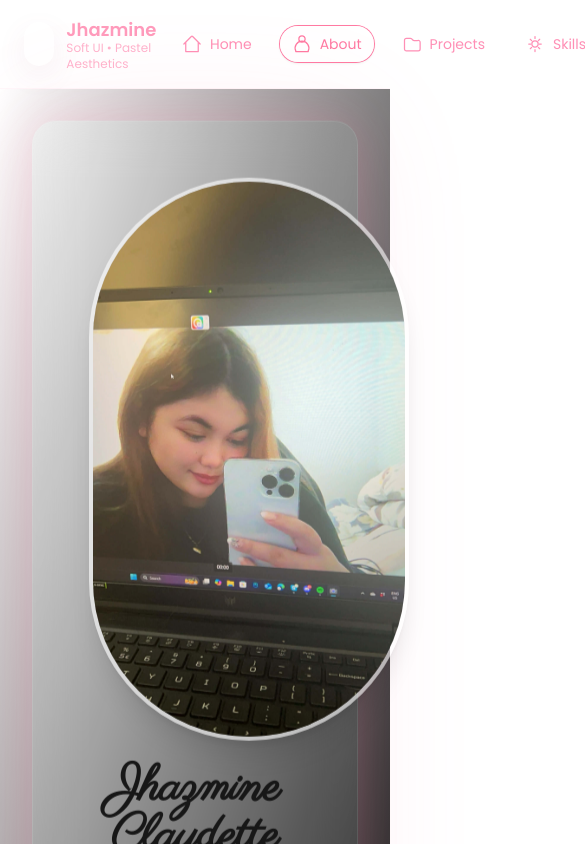
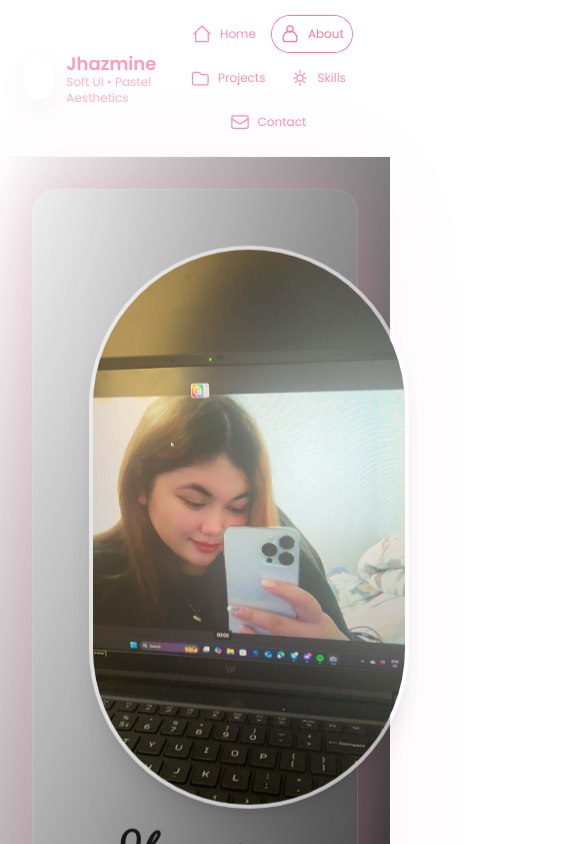
Before and after one commit to Jhazminaaa23/Baldeviso_nextjs_portfolio, a Next.js app: page /about in a window 390 px wide. Shown: the top 844 px of the page, 585 px wide, since content can reach past the window. Built offline with nearby package versions, Linux system fonts and the light colour scheme.

Commit message:
fix nav bar for responsive design

```diff
--- a/app/component/header.jsx
+++ b/app/component/header.jsx
@@ -22,7 +22,7 @@ export default function RootHeader() {
           </Link>
         </div>
 
-        <nav className="flex gap-4 items-center">
+        <nav className="flex flex-wrap justify-center gap-2 sm:gap-4 items-center">
           {[
             { href: "/home", label: "Home", icon: "M2.25 12l8.954-8.955c.44-.439 1.152-.439 1.591 0L21.75 12M4.5 9.75V21h15V9.75" },
             { href: "/about", label: "About", icon: "M15.75 6a3.75 3.75 0 1 1-7.5 0 3.75 3.75 0 0 1 7.5 0ZM4.5 20.25a8.25 8.25 0 1 1 15 0v.75H4.5v-.75Z" },
@@ -33,7 +33,7 @@ export default function RootHeader() {
             <Link
               key={item.href}
               href={item.href}
-              className={`flex items-center gap-2 px-3 py-2 rounded-full text-sm transition-all ${path === item.href ? 'bg-white/80 shadow-sm text-[#ff7aa2] ring-1 ring-pastel-rose/10' : 'text-[#ff8fb5] hover:text-[#ff7aa2] hover:bg-white/50'}`}
+              className={`flex items-center gap-2 px-2 sm:px-3 py-2 rounded-full text-xs sm:text-sm transition-all ${path === item.href ? 'bg-white/80 shadow-sm text-[#ff7aa2] ring-1 ring-pastel-rose/10' : 'text-[#ff8fb5] hover:text-[#ff7aa2] hover:bg-white/50'}`}
               aria-current={path === item.href ? 'page' : undefined}
             >
               <svg className="w-5 h-5" viewBox="0 0 24 24" fill="none" stroke="currentColor" strokeWidth="1.5" xmlns="http://www.w3.org/2000/svg" aria-hidden>
```
Also changed, not shown: app/about/page.jsx (+4 -4 lines).
